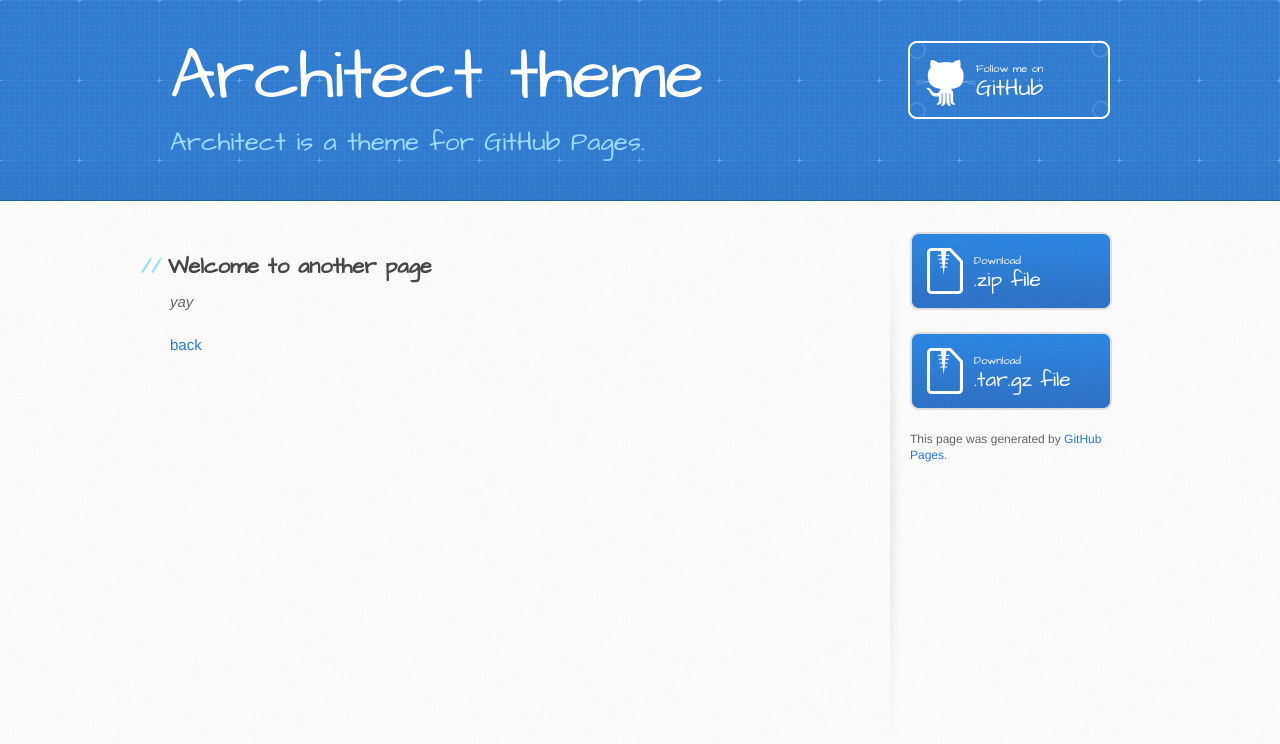
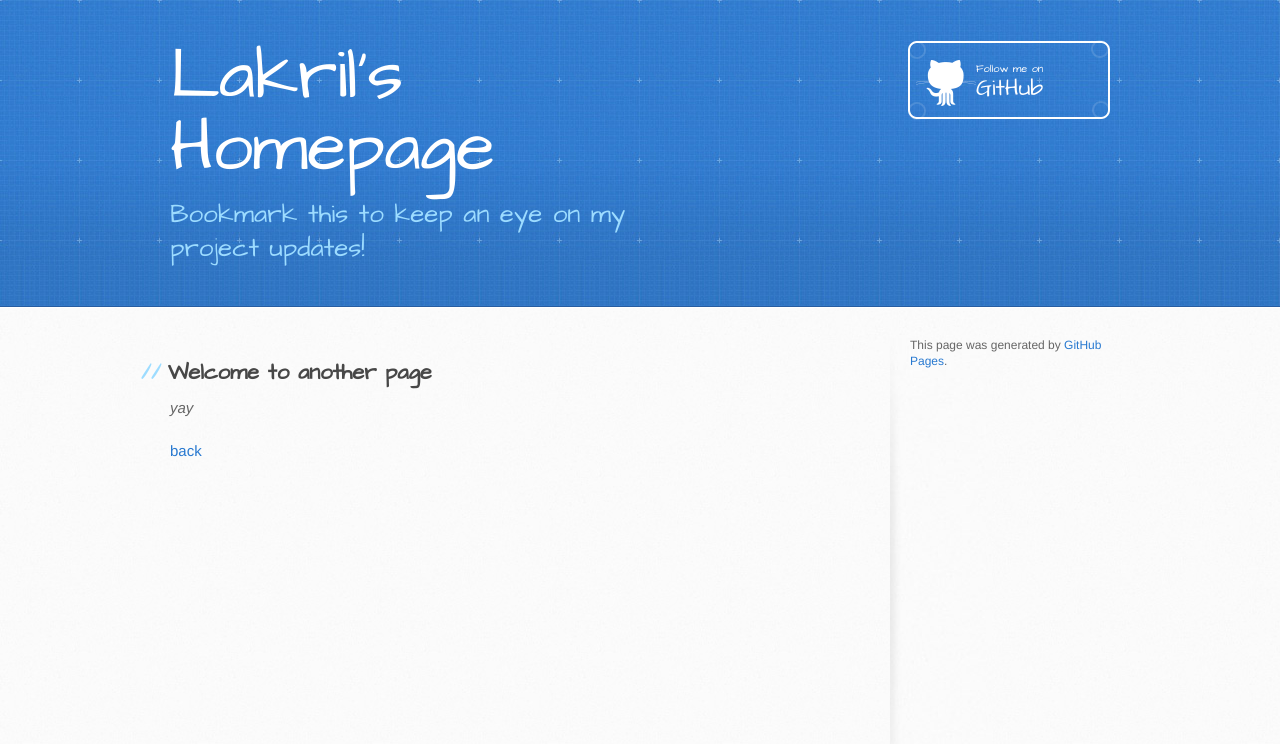
Before and after one commit to Lakril/Lakril.github.io, a Jekyll site: the page built from another-page.md, in a window 1280 px wide. Shown: the top 744 px of the page. Built offline with Jekyll 4.4.1, drawn with Linux system fonts in a browser that asks for light colours; our own code applies the rules of GitHub Pages for plain Markdown files.

Commit message:
Modify site configuration for new theme and details
Updated site title and description, added remote theme and plugins.

```diff
--- a/_config.yml
+++ b/_config.yml
@@ -1,5 +1,5 @@
-title: Architect theme
-description: Architect is a theme for GitHub Pages.
-show_downloads: true
-google_analytics:
-theme: jekyll-theme-architect
+remote_theme: pages-themes/architect@v0.2.0
+plugins:
+  - jekyll-remote-theme # add this line to the plugins list if you already have one
+title: Lakril's Homepage
+description: Bookmark this to keep an eye on my project updates!
```
